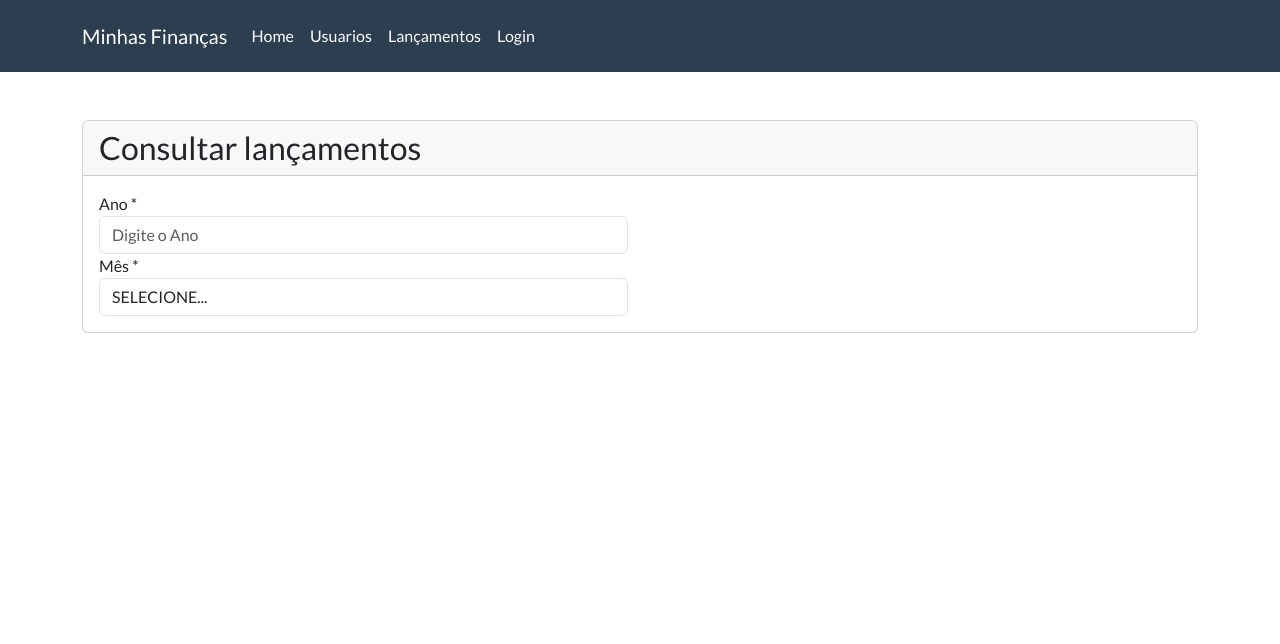
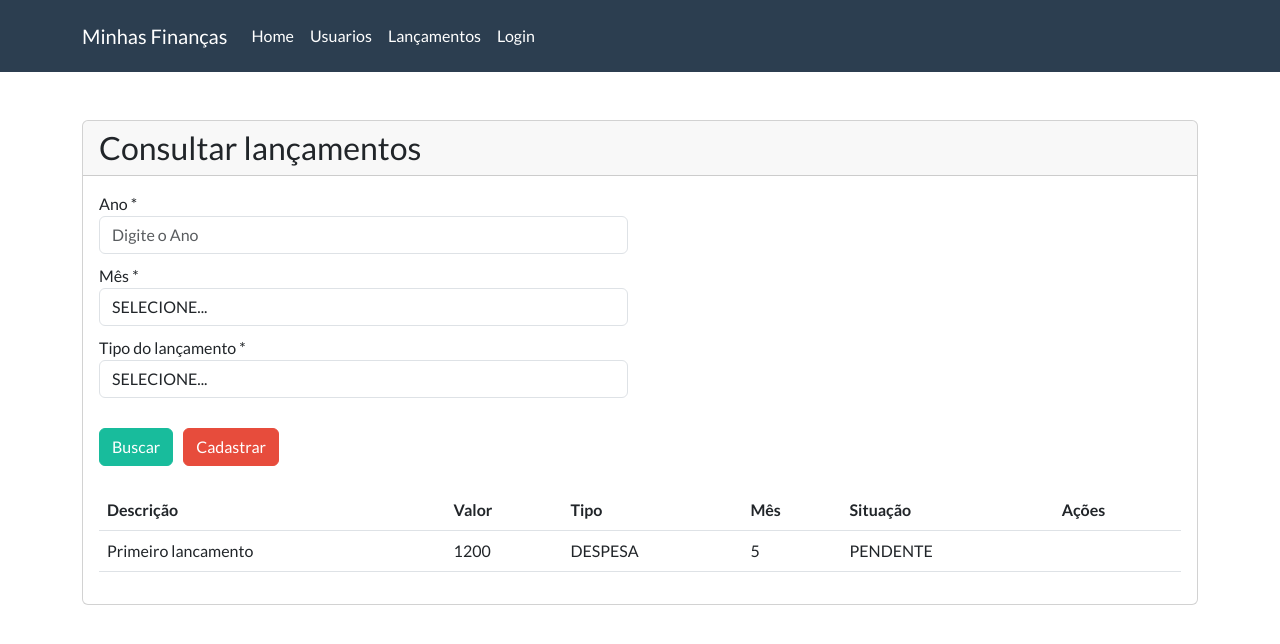
Before and after one commit to nelcael01/front_minhasfinancas, a React (Create React App) app: page /#/lancamentos in a window 1280 px wide. Shown: the top 644 px of the page. Built offline with nearby package versions, Linux system fonts and the light colour scheme.

Commit message:
Implementação do dataTable de lançamen tos

```diff
--- a/src/components/selectMenu.js
+++ b/src/components/selectMenu.js
@@ -2,9 +2,9 @@ import React from "react"
 
 function SelectMenu(props) {
 
-  const options = props.lista.map( option =>{
+  const options = props.lista.map( (option, index) =>{
     return(
-      <option value={option.value}>{option.label}</option>
+      <option key={index} value={option.value}>{option.label}</option>
     )
   })
 
--- a/src/main/rotas.js
+++ b/src/main/rotas.js
@@ -4,7 +4,7 @@ import { Route, Switch, HashRouter} from 'react-router-dom'
 import Login from "../views/login"
 import CadastroUsuario from "../views/cadastroUsuario"
 import Home from '../views/home'
-import ConsultaLancamento from './../views/consulta-lancamento';
+import ConsultaLancamento from './../views/lancamentos/consulta-lancamento';
 
 
 function Rotas(params) {
--- a/src/views/consulta-lancamento.js
+++ /dev/null
@@ -1,47 +0,0 @@
-import React from "react";
-import { withRouter } from 'react-router-dom';
-import Card from './../components/card';
-import FormGroup from './../components/form-group';
-import SelectMenu from './../components/selectMenu';
-
-class ConsultaLancamento extends React.Component{
-  render(){
-    const lista = [
-      {label: 'SELECIONE...', value: ''},
-      {label: 'Janeiro', value: 1},
-      {label: 'Fevereiro', value: 2},
-      {label: 'Março', value: 3},
-      {label: 'Abril', value: 4},
-      {label: 'Maio', value: 5},
-      {label: 'Junho', value: 6},
-      {label: 'Julho', value: 7},
-      {label: 'Agosto', value: 8},
-      {label: 'Setembro', value: 9},
-      {label: 'Outubro', value: 10},
-      {label: 'Novembro', value: 11},
-      {label: 'Dezembro', value: 12},
-    ]
-    return(
-      <Card title="Consultar lançamentos">
-          <div className="row">
-            <div className="col-lg-6">
-              <div className="bs-comp onent">
-                <FormGroup label="Ano *" htmlFor="inputAno">
-                  <input type="text"
-                    class="form-control"
-                    id="inputAno"
-                    placeholder="Digite o Ano"
-                  />
-                </FormGroup>
-                <FormGroup label="Mês *" htmlFor="inputMes">
-                  <SelectMenu lista={lista}/>
-                </FormGroup>
-              </div>
-            </div>
-          </div>
-      </Card>
-    )
-  }
-}
-
-export default withRouter(ConsultaLancamento)
--- /dev/null
+++ b/src/views/lancamentos/consulta-lancamento.js
@@ -0,0 +1,76 @@
+import React from "react";
+import { withRouter } from 'react-router-dom';
+import Card from '../../components/card';
+import FormGroup from '../../components/form-group';
+import SelectMenu from '../../components/selectMenu';
+import LancamentosTable from './lancamentosTable';
+
+class ConsultaLancamento extends React.Component{
+  render(){
+    const meses = [
+      {label: 'SELECIONE...', value: ''},
+      {label: 'Janeiro', value: 1},
+      {label: 'Fevereiro', value: 2},
+      {label: 'Março', value: 3},
+      {label: 'Abril', value: 4},
+      {label: 'Maio', value: 5},
+      {label: 'Junho', value: 6},
+      {label: 'Julho', value: 7},
+      {label: 'Agosto', value: 8},
+      {label: 'Setembro', value: 9},
+      {label: 'Outubro', value: 10},
+      {label: 'Novembro', value: 11},
+      {label: 'Dezembro', value: 12},
+    ]
+
+    const tipos = [
+      {label: 'SELECIONE...', value: ''},
+      {label: 'Despesa', value: 'DESPESA'},
+      {label: 'Receita', value: 'RECEITA'},
+    ]
+
+    const lancamentos = [
+      {id: 1, descricao: 'Primeiro lancamento', valor: 1200, tipo: 'DESPESA', mes: 5, status: 'PENDENTE'}
+    ]
+
+    return(
+      <Card title="Consultar lançamentos">
+          <div className="row">
+            <div className="col-lg-6">
+              <div className="bs-comp onent">
+                <FormGroup label="Ano *" htmlFor="inputAno">
+                  <input type="text"
+                    className="form-control"
+                    id="inputAno"
+                    placeholder="Digite o Ano"
+                    style={{marginBottom: '10px'}}
+                  />
+                </FormGroup>
+                <FormGroup label="Mês *" htmlFor="inputMes">
+                  <SelectMenu id = "inputMes" lista={meses} style={{marginBottom: '10px'}}/>
+                </FormGroup>
+                <FormGroup label="Tipo do lançamento *" htmlFor="inputTipo">
+                  <SelectMenu id = "inputTipo" lista={tipos} style={{marginBottom: '10px'}}/>
+                </FormGroup>
+                <div style={{marginTop: '30px'}}>
+                  <button type="button" className="btn btn-success" style={{marginRight: '10px'}}>Buscar</button>
+                  <button type="button" className="btn btn-danger">Cadastrar</button>
+                </div>
+              </div>
+            </div>
+          </div>
+          <br />
+          <div className="row">
+            <div className="col-md-12">
+              <div className="bs-component">
+                <LancamentosTable lancamentos={lancamentos} />
+              </div>
+            </div>
+          </div>
+
+      </Card>
+    )
+  }
+}
+
+export default withRouter(ConsultaLancamento)
--- /dev/null
+++ b/src/views/lancamentos/lancamentosTable.js
@@ -0,0 +1,38 @@
+import React from "react";
+
+function LancamentosTable(props) {
+
+  const rows = props.lancamentos.map(lancamento =>{
+    return(
+      <tr key={lancamento.id}>
+        <td>{lancamento.descricao}</td>
+        <td>{lancamento.valor}</td>
+        <td>{lancamento.tipo}</td>
+        <td>{lancamento.mes}</td>
+        <td>{lancamento.status}</td>
+        <td></td>
+      </tr>
+    )
+  })
+
+  return(
+    <table className="table table-hover">
+      <thead>
+        <tr>
+          <th scope="col">Descrição</th>
+          <th scope="col">Valor</th>
+          <th scope="col">Tipo</th>
+          <th scope="col">Mês</th>
+          <th scope="col">Situação</th>
+          <th scope="col">Ações</th>
+        </tr>
+      </thead>
+      <tbody>
+        {rows}
+      </tbody>
+    </table>
+  )
+
+}
+
+export default LancamentosTable
```
